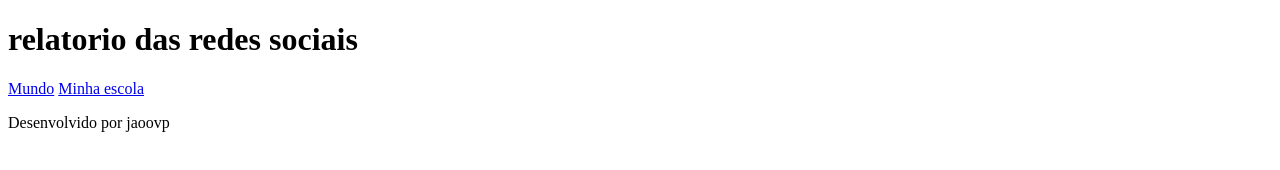
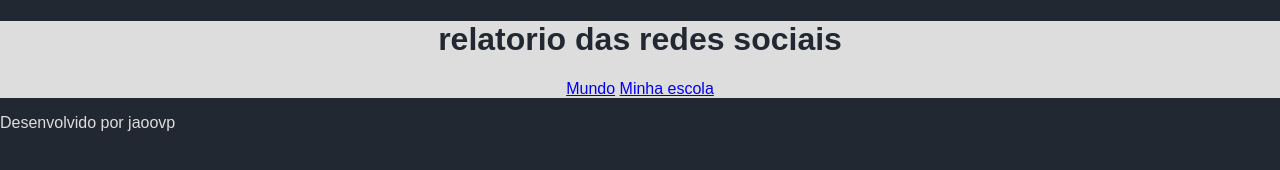
Before and after one commit to ratodichava/redes-sociais, a plain HTML site: page index.html in a window 1280 px wide. Drawn offline with Linux system fonts and the light colour scheme.

Commit message:
código certo

```diff
--- /dev/null
+++ b/graficos/informacoesGlobais.js
@@ -0,0 +1,2 @@
+const url = 'https://raw.githubusercontent.com/guilhermeonrails/api/main/dados-globais.json&#39'
+console.log(url)
--- a/style.css
+++ b/style.css
@@ -1,4 +1,4 @@
-@import url('https://fonts.googleapis.com/css2?family=Nunito+Sans:ital,opsz,wght@0,200..1000;1,200..1000&display=swap&#39;);
+@import url('https://fonts.googleapis.com/css2?family=Nunito+Sans:ital,opsz,wght@0,200..1000;1,200..1000&display=swap&#39');
 
 :root {
 --bg-color: #222831;
```
